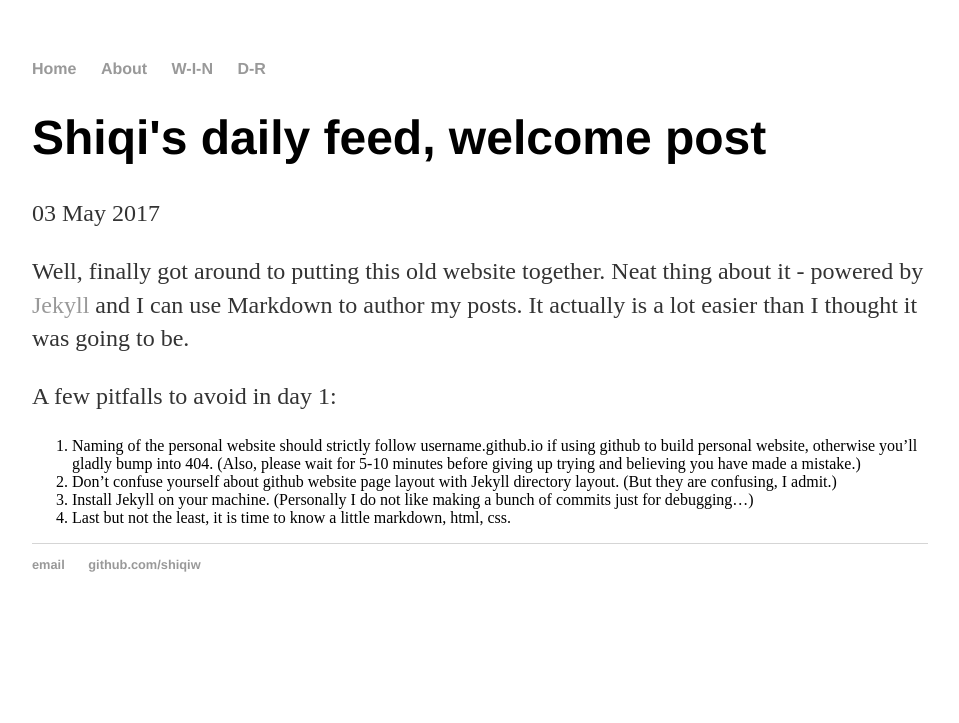
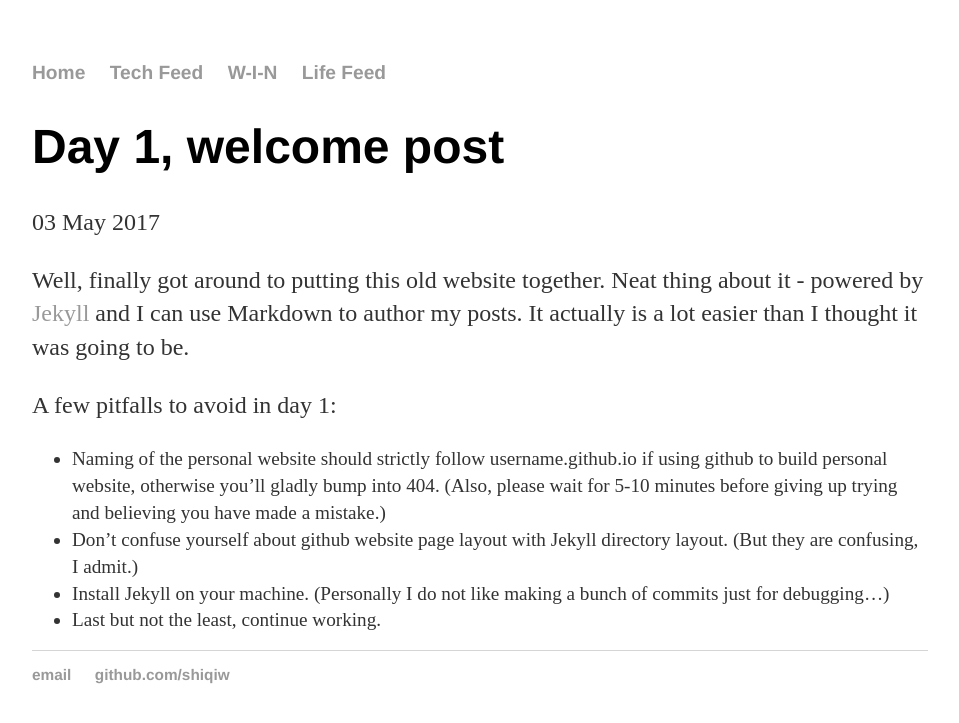
Before and after one commit to shiqiw/dailyfeed.github.io, a Jekyll site: the page built from _posts/2017-05-03-welcome-post.md, in a window 1280 px wide. Shown: the top 723 px of the page, without its empty margins (160-1119 px from the left). Built offline with Jekyll 4.4.1, drawn with Linux system fonts in a browser that asks for light colours.

Commit message:
Finish skeleton code

```diff
--- a/_config.yml
+++ b/_config.yml
@@ -1,3 +1,35 @@
+# Welcome to Jekyll!
+#
+# This config file is meant for settings that affect your whole blog, values
+# which you are expected to set up once and rarely edit after that. If you find
+# yourself editing this file very often, consider using Jekyll's data files
+# feature for the data you need to update frequently.
+#
+# For technical reasons, this file is *NOT* reloaded automatically when you use
+# 'bundle exec jekyll serve'. If you change this file, please restart the server process.
+
+# Site settings
+# These are used to personalize your new site. If you look in the HTML files,
+# you will see them accessed via {{ site.title }}, {{ site.email }}, and so on.
+# You can create any custom variable you would like, and they will be accessible
+# in the templates via {{ site.myvariable }}.
+title: Your awesome title
+email: your-email@domain.com
+description: > # this means to ignore newlines until "baseurl:"
+  Write an awesome description for your new site here. You can edit this
+  line in _config.yml. It will appear in your document head meta (for
+  Google search results) and in your feed.xml site description.
+baseurl: "" # the subpath of your site, e.g. /blog
+url: "" # the base hostname & protocol for your site, e.g. http://example.com
+twitter_username: jekyllrb
+github_username:  jekyll
+
+# Build settings
 name: Daily Feeder
 markdown: kramdown
-permalink: /blog/:year/:month/:day/:title
+theme: minima
+gems:
+  - jekyll-feed
+exclude:
+  - Gemfile
+  - Gemfile.lock
--- a/_layouts/default.html
+++ b/_layouts/default.html
@@ -9,16 +9,17 @@
 			<nav>
 	    		<ul>
 	        		<li><a href="/">Home</a></li>
-		        	<li><a href="/about">About</a></li>
-	        		<li><a href="/cv">W-I-N</a></li>
-	        		<li><a href="/blog">D-R</a></li>
+		        	<li><a href="/tech">Tech Feed</a></li>
+	        		<li><a href="/win">W-I-N</a></li>
+	        		<li><a href="/life">Life Feed</a></li>
 	    		</ul>
 			</nav>
+			<!-- /.container -->
 			<div class="container">
 
 			{{ content }}
 
-			</div><!-- /.container -->
+			</div>
 			<footer>
 	    		<ul>
 	        		<li><a href="mailto:iagfmd@gmail.com">email</a></li>
--- a/_posts/2017-05-03-welcome-post.md
+++ b/_posts/2017-05-03-welcome-post.md
@@ -1,13 +1,14 @@
 ---
 layout: post
-title: "Shiqi's daily feed, welcome post"
+title: "Day 1, welcome post"
 date: 2017-05-03
+permalink: /win/:year/:month/:day/:title
 ---
 
 Well, finally got around to putting this old website together. Neat thing about it - powered by [Jekyll](http://jekyllrb.com) and I can use Markdown to author my posts. It actually is a lot easier than I thought it was going to be.
 
 A few pitfalls to avoid in day 1:
-1. Naming of the personal website should strictly follow username.github.io if using github to build personal website, otherwise you'll gladly bump into 404. (Also, please wait for 5-10 minutes before giving up trying and believing you have made a mistake.)
-2. Don't confuse yourself about github website page layout with Jekyll directory layout. (But they are confusing, I admit.)
-3. Install Jekyll on your machine. (Personally I do not like making a bunch of commits just for debugging...)
-4. Last but not the least, it is time to know a little markdown, html, css.
+- Naming of the personal website should strictly follow username.github.io if using github to build personal website, otherwise you'll gladly bump into 404. (Also, please wait for 5-10 minutes before giving up trying and believing you have made a mistake.)
+- Don't confuse yourself about github website page layout with Jekyll directory layout. (But they are confusing, I admit.)
+- Install Jekyll on your machine. (Personally I do not like making a bunch of commits just for debugging...)
+- Last but not the least, continue working.
--- a/css/main.css
+++ b/css/main.css
@@ -28,6 +28,11 @@ p {
     line-height: 1.4em;
     color: #333;
 }
+ul li {
+    font-size: 1.2em;
+    line-height: 1.4em;
+    color: #333;
+}
 footer {
     border-top: 1px solid #d5d5d5;
     font-size: .8em;
--- a/blog/atom.xml
+++ b/win/atom.xml
@@ -4,7 +4,7 @@ layout: feed
 <?xml version="1.0" encoding="utf-8"?>
 <feed xmlns="http://www.w3.org/2005/Atom">
 
-	<title>Shiqi's daily feed</title>
+	<title>RSS feeds</title>
 	<link href="http://shiqiw.github.io/blog/atom.xml" rel="self"/>
 	<link href="http://shiqiw.github.io/blog"/>
 	<updated>{{ site.time | date_to_xmlschema }}</updated>
--- a/blog/index.html
+++ b/win/index.html
@@ -1,6 +1,6 @@
 ---
 layout: default
-title: Shiqi's daily feed
+title: W-I-N for What-I-Need
 ---
 	<h1>{{ page.title }}</h1>
 	<ul class="posts">
```
Also changed, not shown: Gemfile (added, +27 -0 lines), index.html (+5 -4 lines), life.md (added, +6 -0 lines), tech.md (added, +6 -0 lines), Gemfile.lock (added), 3 other files.
